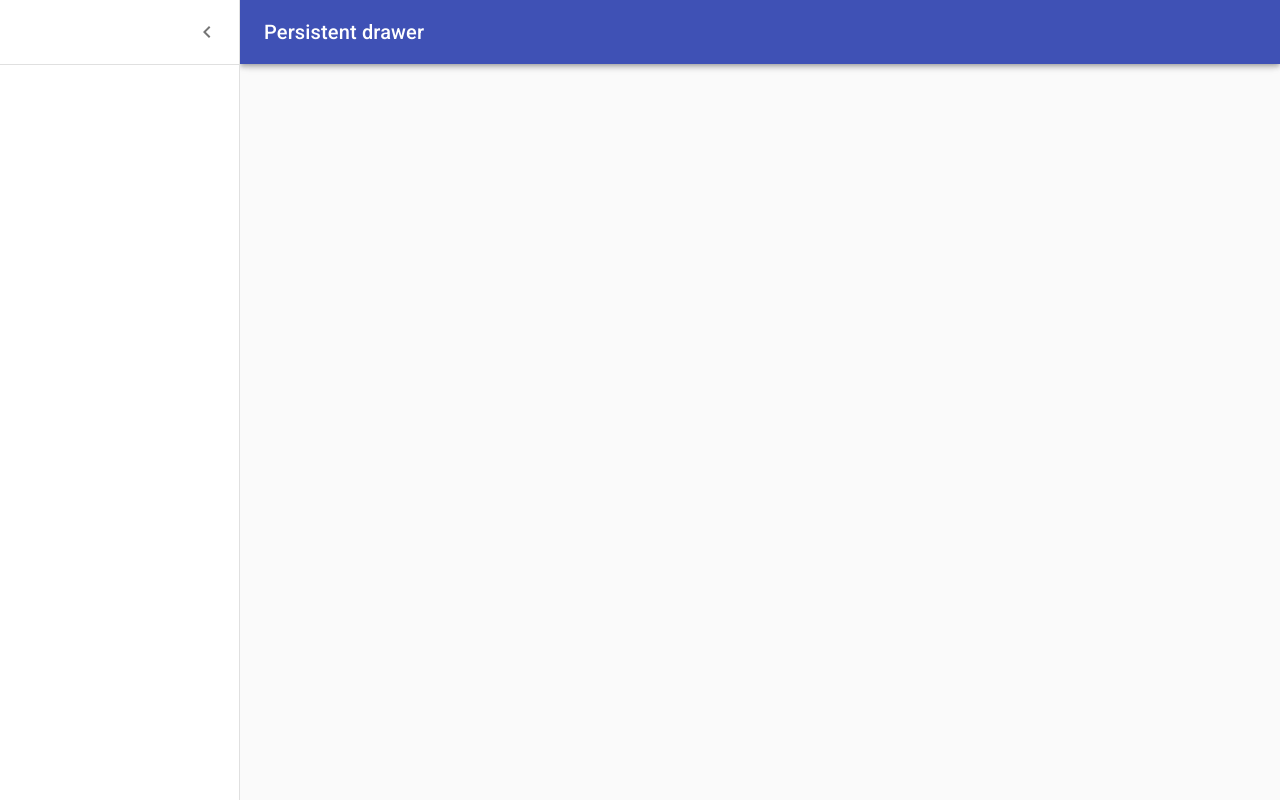
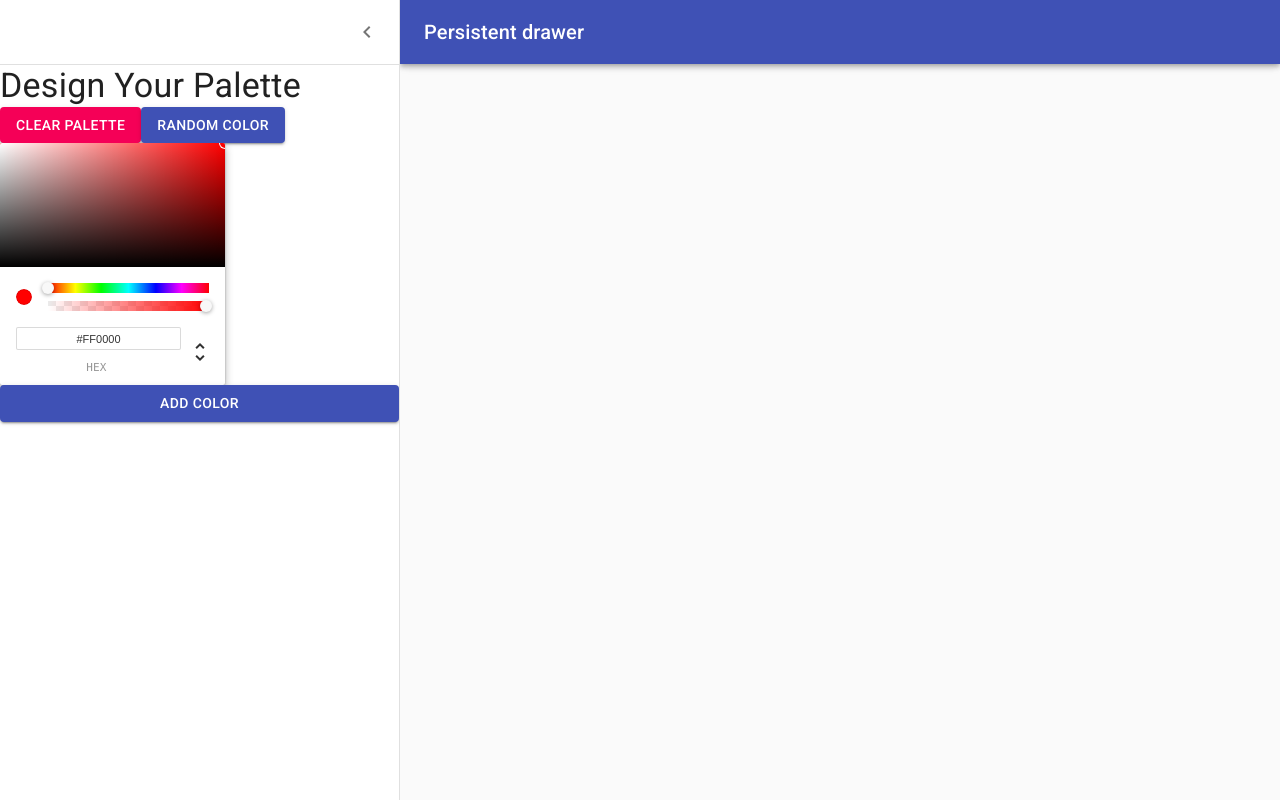
Before and after one commit to Vainakh/Colors_App, a React (Create React App) app: page /palette/new in a window 1280 px wide. Both pictures are taken after a click on the button "open drawer". Built offline with nearby package versions, Linux system fonts and the light colour scheme.

Commit message:
Add feature subcomponents to color picker module

```diff
--- a/package.json
+++ b/package.json
@@ -12,6 +12,7 @@
     "chroma-js": "^2.1.1",
     "rc-slider": "^9.7.2",
     "react": "^17.0.2",
+    "react-color": "^2.19.3",
     "react-copy-to-clipboard": "^5.0.3",
     "react-dom": "^17.0.2",
     "react-router-dom": "^5.2.0",
--- a/src/NewPaletteForm.js
+++ b/src/NewPaletteForm.js
@@ -1,6 +1,7 @@
 import React from 'react';
+import classNames from 'classnames';
 import clsx from 'clsx';
-import { makeStyles, useTheme } from '@material-ui/core/styles';
+import { makeStyles } from '@material-ui/core/styles';
 import Drawer from '@material-ui/core/Drawer';
 import CssBaseline from '@material-ui/core/CssBaseline';
 import AppBar from '@material-ui/core/AppBar';
@@ -10,8 +11,10 @@
 import IconButton from '@material-ui/core/IconButton';
 import MenuIcon from '@material-ui/icons/Menu';
 import ChevronLeftIcon from '@material-ui/icons/ChevronLeft';
+import {ChromePicker} from 'react-color';
+import Button from '@material-ui/core/button';
 
-const drawerWidth = 240;
+const drawerWidth = 400;
 const useStyles = makeStyles((theme) => ({
   root: {
     display: 'flex',
@@ -72,7 +75,6 @@
 
 export default function PersistentDrawerLeft() {
   const classes = useStyles();
-  const theme = useTheme();
   const [open, setOpen] = React.useState(false);
 
   const handleDrawerOpen = () => {
@@ -107,6 +109,7 @@
           </Typography>
         </Toolbar>
       </AppBar>
+
       <Drawer
         className={classes.drawer}
         variant="persistent"
@@ -116,12 +119,37 @@
           paper: classes.drawerPaper,
         }}
       >
+
         <div className={classes.drawerHeader}>
           <IconButton onClick={handleDrawerClose}>
             <ChevronLeftIcon />
           </IconButton>
         </div>
         <Divider />
+          <Typography variant="h4">
+            Design Your Palette
+          </Typography>
+          <div>
+            <Button
+              variant='contained'
+              color='secondary'>
+              Clear Palette
+            </Button>
+            <Button
+              variant='contained'
+              color='primary'>
+              Random Color
+            </Button>
+          </div>
+        <ChromePicker
+          color='red'
+          onChangeComplete={(newColor) => console.log(newColor)}
+        />
+        <Button
+              variant='contained'
+              color='primary'>
+             Add Color
+            </Button>
       </Drawer>
       <main
         className={clsx(classes.content, {
```
Also changed, not shown: 1 other file (tests, documents, lock files or other folders).
